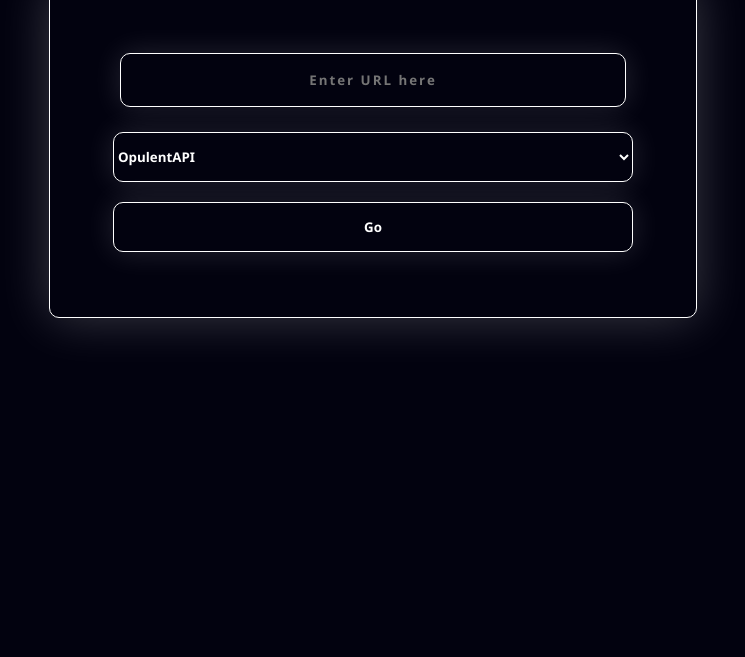
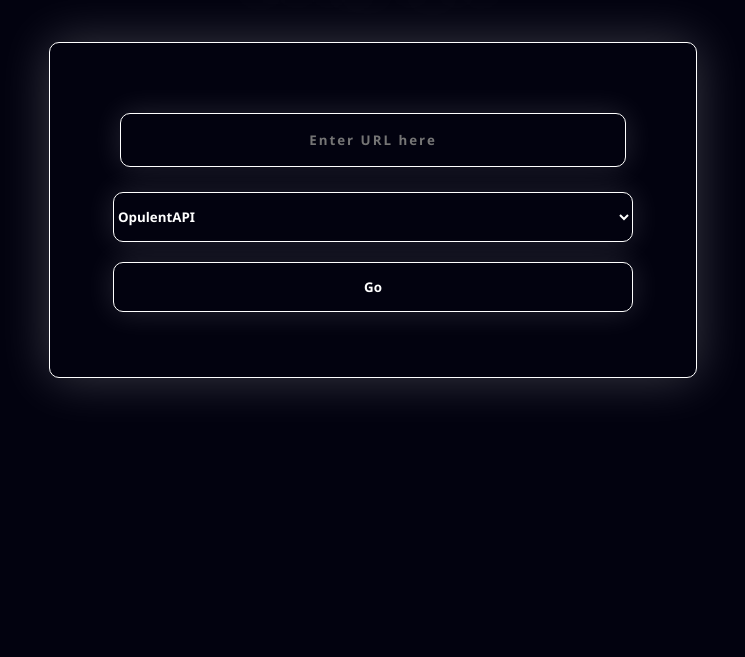
Before and after one commit to IHATECAMOUFLAGE/opulentapi, a website: page index.html in a window 1280 px wide. Shown: the part 143-800 px from the top of the page, without its empty margins (307-1052 px from the left). Drawn offline with Linux system fonts and the light colour scheme.

Commit message:
Update index.html

```diff
--- a/index.html
+++ b/index.html
@@ -5,6 +5,9 @@
 <meta name="viewport" content="width=device-width, initial-scale=1.0">
 <title>Opulent API</title>
 <style>
+    * {
+    margin-top: 20px;
+}
 html, body {
     width: 100%;
     height: 100%;
```
